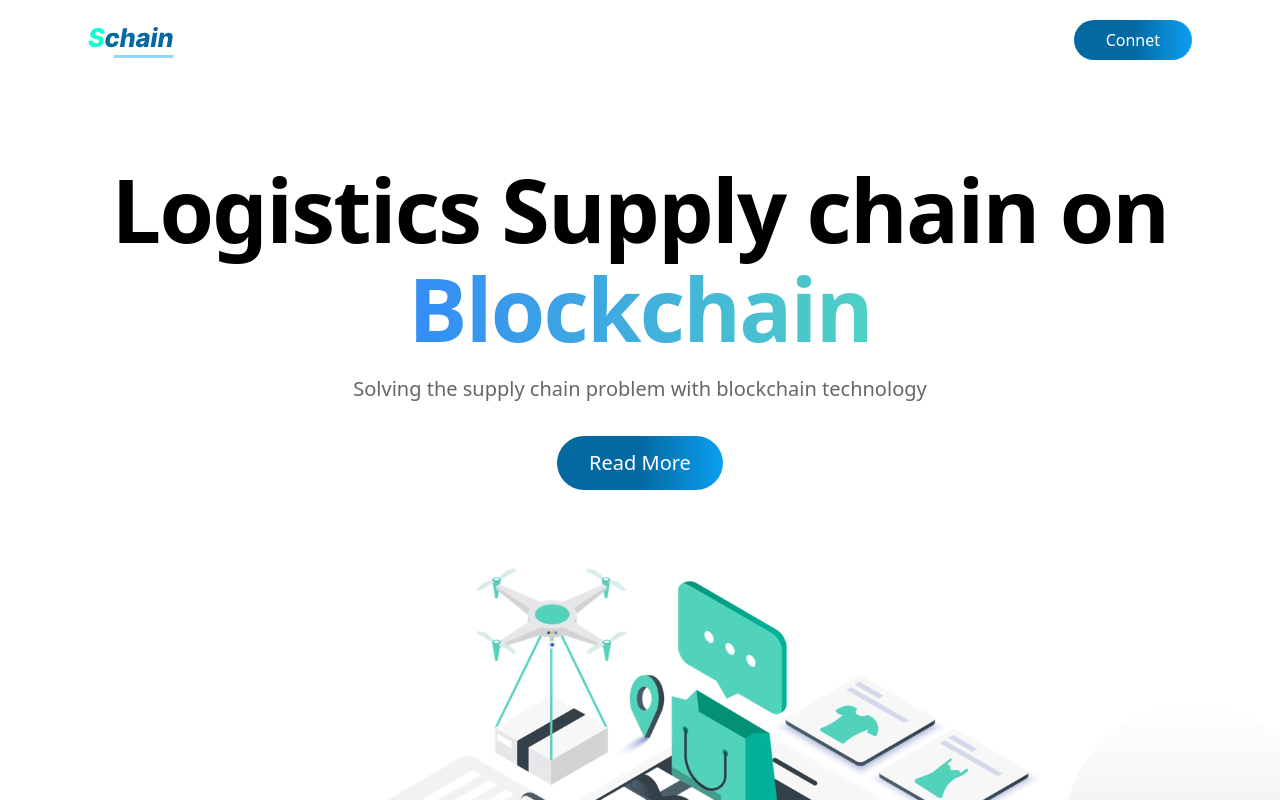
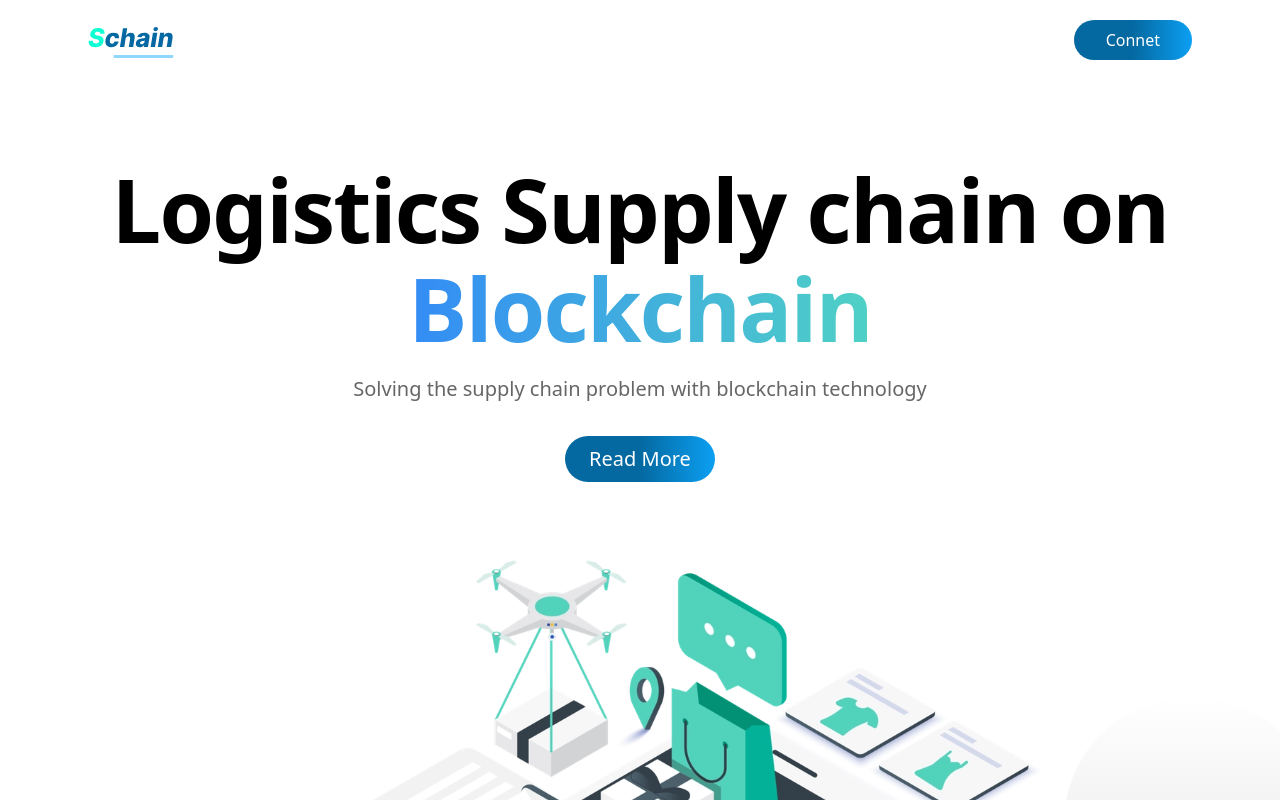
Before and after one commit to mendsalbert/schain, a Next.js app: page /Home in a window 1280 px wide. Shown: the top 800 px of the page. Built offline with nearby package versions, Linux system fonts and the light colour scheme.

Commit message:
schain ui

```diff
--- a/components/partials/HeroHome.jsx
+++ b/components/partials/HeroHome.jsx
@@ -66,9 +66,9 @@ function HeroHome() {
                 data-aos="zoom-y-out"
                 data-aos-delay="300"
               >
-                <div className="bg-gradient-to-r text-xl from-[#0469A1] via-[#0469A1]  to-[#0C9FF2]  text-center w-max  px-6 py-2 md:px-8 md:py-3 rounded-full cursor-pointer text-white">
+                <button className="bg-gradient-to-r text-xl active:outline-none active:border-none from-[#0469A1] via-[#0469A1]  to-[#0C9FF2]  text-center w-max   px-6 py-2  rounded-full cursor-pointer text-white">
                   Read More
-                </div>
+                </button>
               </div>
             </div>
           </div>
```
